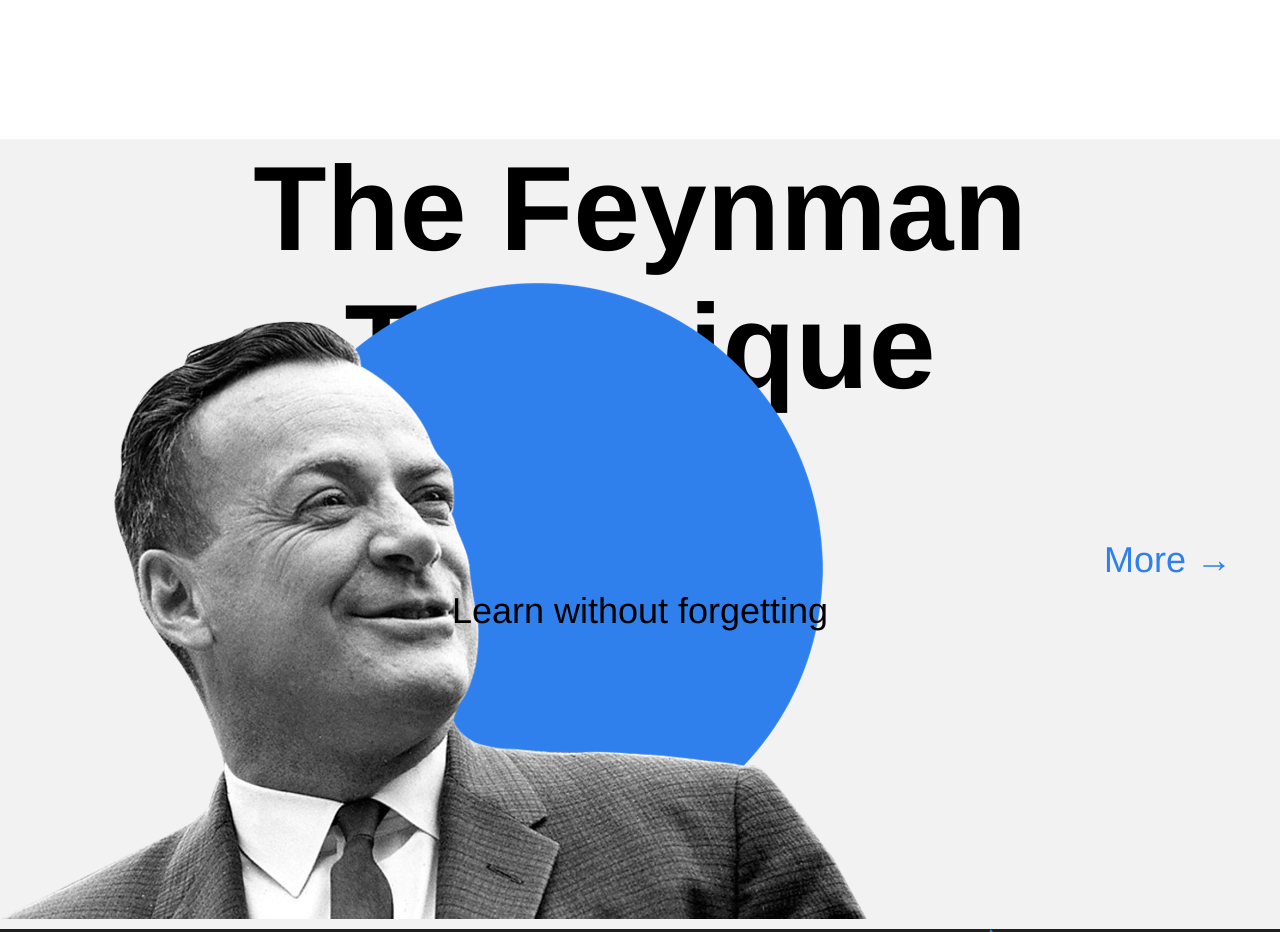
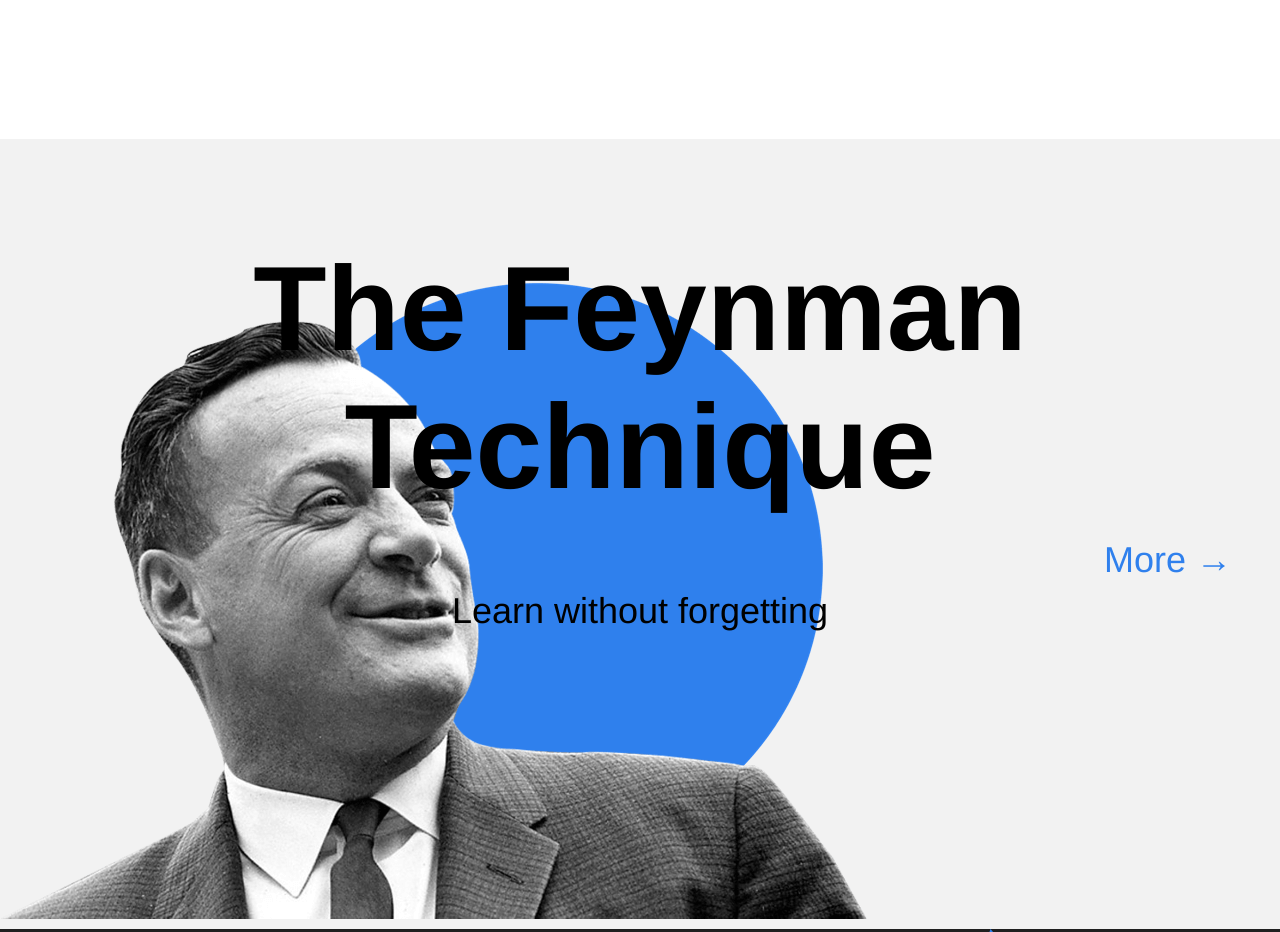
Before and after one commit to Samm96/web_project_1, a plain HTML site: page index.html in a window 1280 px wide. Shown: the part 2140-3072 px from the top of the page. Drawn offline with Linux system fonts and the light colour scheme.

Commit message:
Feynman edit

```diff
--- a/styles/style.css
+++ b/styles/style.css
@@ -190,9 +190,11 @@ p:last-child {
 }
 
 .feynman__title {
+  position: relative;
   text-align: center;
   width: 775px;
-  margin: 100px auto 0;
+  margin: 0 auto 0;
+  top: 100px;
   padding: 0;
   line-height: 1.15;
   font-size: 120px;
@@ -232,6 +234,7 @@ p:last-child {
   padding-bottom: 10px;
   height: 637px;
   width: 867px;
+  z-index: 2;
  }
 
 
```
